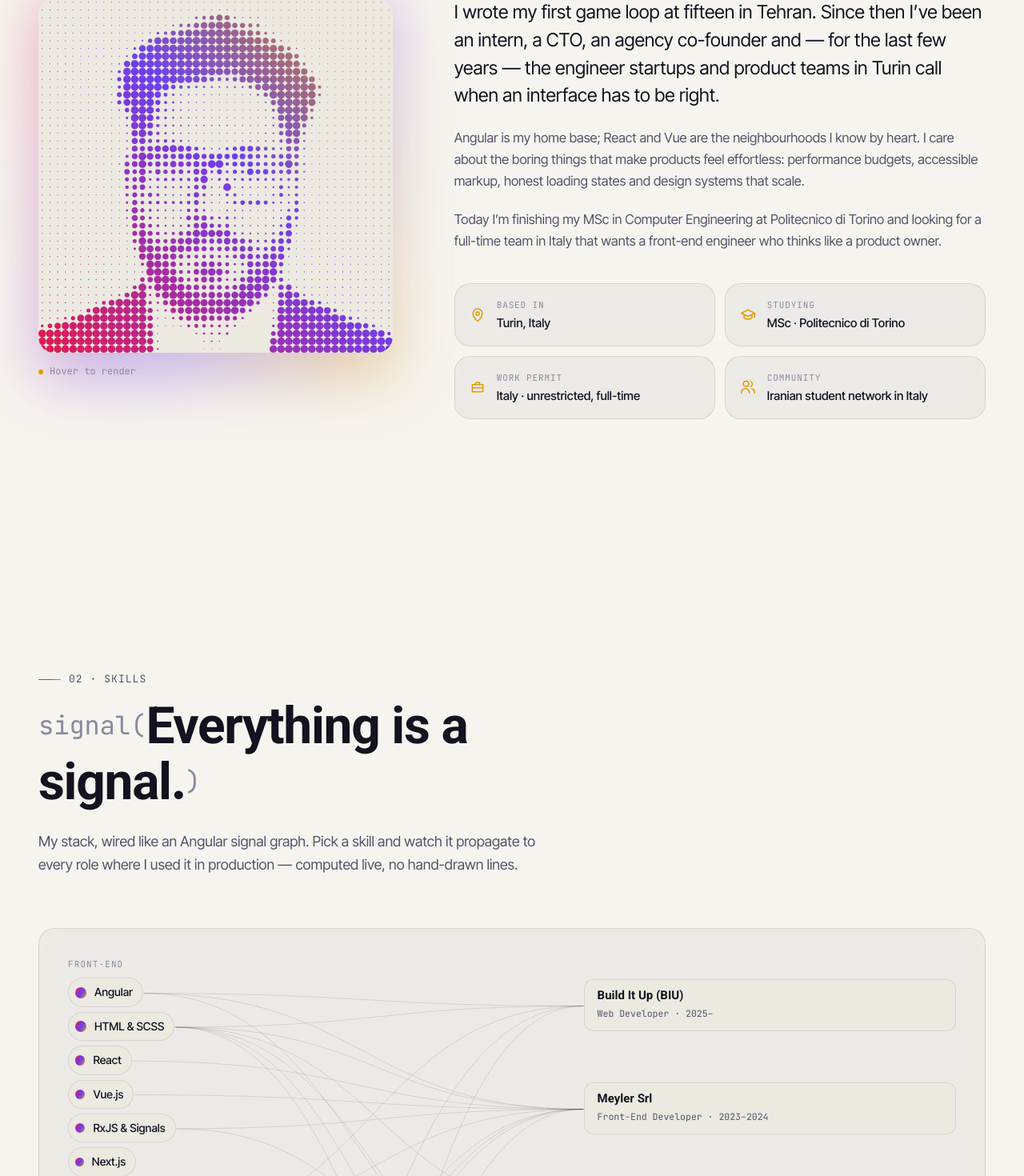
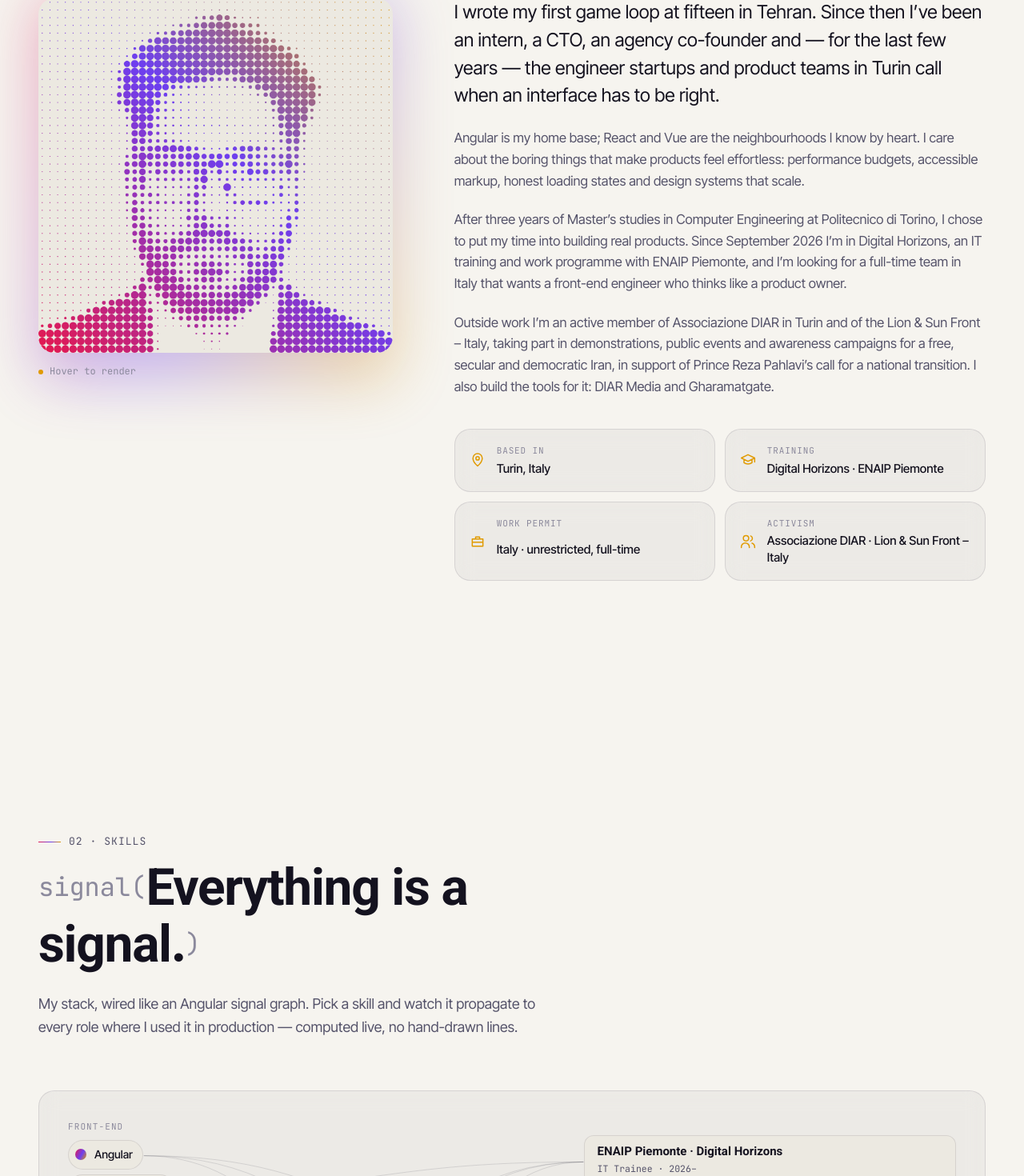
Before and after one commit to amirdirv/amir-iravani-portfolio, an Angular app: page / in a window 1280 px wide. Shown: the part 1261-2731 px from the top of the page at 80% size. Built offline with nearby package versions, Linux system fonts and the light colour scheme; a web font is replaced by a local one.

Commit message:
updated enaip

```diff
--- a/src/app/data/profile.ts
+++ b/src/app/data/profile.ts
@@ -70,6 +70,48 @@ export const SKILLS: readonly Skill[] = [
 
 /** Newest first. Dates and facts come from the Europass CV. */
 export const EXPERIENCES: readonly Experience[] = [
+  {
+    id: 'digital-horizons',
+    company: 'ENAIP Piemonte · Digital Horizons',
+    companyUrl:
+      'https://www.enaip.piemonte.it/mod/Notizie/page/coesione_sociale/dettaglioNotizia/DIGITAL-HORIZONS__18889__144.html',
+    branch: 'turin',
+    start: '2026-09',
+    role: {
+      en: 'IT Trainee',
+      it: 'Allievo IT',
+      fa: 'کارآموز فناوری اطلاعات',
+    },
+    kind: {
+      en: 'Training & work contract',
+      it: 'Formazione e contratto di lavoro',
+      fa: 'دورهٔ آموزشی و قرارداد کاری',
+    },
+    city: { en: 'Turin, Italy', it: 'Torino, Italia', fa: 'تورین، ایتالیا' },
+    summary: {
+      en: 'Selected for Digital Horizons, a European IT training and job-placement programme run by International Rescue Committee Italia with ENAIP Piemonte, Powercoders and Agenzia Piemonte Lavoro, funded by the Villum Foundation (European VET 2024).',
+      it: 'Selezionato per Digital Horizons, programma europeo di formazione IT e inserimento lavorativo promosso da International Rescue Committee Italia con ENAIP Piemonte, Powercoders e Agenzia Piemonte Lavoro, finanziato dalla Fondazione Villum (European VET 2024).',
+      fa: 'پذیرفته‌شده در Digital Horizons، برنامهٔ اروپایی آموزش فناوری اطلاعات و اشتغال که International Rescue Committee ایتالیا با همکاری ENAIP پیه‌مونته، Powercoders و آژانس کار پیه‌مونته اجرا می‌کند و بنیاد Villum (برنامهٔ European VET 2024) تأمین مالی آن را بر عهده دارد.',
+    },
+    highlights: {
+      en: [
+        'Full-time intensive course at ENAIP Turin (via del Ridotto): five hours a day, Monday to Friday, September 2026 – spring 2027.',
+        'IT skills shaped around what Piedmont’s tech companies hire for, taught with Powercoders’ industry-led method.',
+        'Leads into a paid placement with an IT company in Piedmont.',
+      ],
+      it: [
+        'Corso intensivo full-time presso ENAIP Torino (via del Ridotto): cinque ore al giorno, dal lunedì al venerdì, da settembre 2026 alla primavera 2027.',
+        'Competenze IT costruite su ciò che cercano le aziende tech piemontesi, con il metodo Powercoders guidato dalle aziende.',
+        'Prosegue con un tirocinio retribuito in un’azienda IT del Piemonte.',
+      ],
+      fa: [
+        'دورهٔ فشردهٔ تمام‌وقت در ENAIP تورین (خیابان دل ریدوتو): روزی پنج ساعت، دوشنبه تا جمعه، از سپتامبر ۲۰۲۶ تا بهار ۲۰۲۷.',
+        'مهارت‌های فناوری اطلاعات متناسب با نیاز شرکت‌های فناوری پیه‌مونته، با روش صنعت‌محور Powercoders.',
+        'ادامهٔ مسیر با کارآموزی حقوق‌دار در یک شرکت فناوری اطلاعات در پیه‌مونته.',
+      ],
+    },
+    stack: ['javascript', 'typescript', 'html-css', 'git'],
+  },
   {
     id: 'biu',
     company: 'Build It Up (BIU)',
@@ -347,12 +389,36 @@ export const PROJECTS: readonly Project[] = [
       fa: 'سکوی خبری مشارکتی با یک تحریریهٔ هوش مصنوعی که هرگز نمی‌خوابد.',
     },
     description: {
-      en: 'Persian-first, ten-language news site where readers submit, vote and discuss links while an autonomous agent drafts stories from 20 sources for human editors to approve from an installable PWA with push notifications. Built from zero: auth and roles, moderation, structured-data SEO, sitemaps and IndexNow.',
-      it: 'Sito di notizie in dieci lingue, con il persiano come lingua principale: i lettori propongono, votano e commentano link, mentre un agente autonomo scrive bozze da 20 fonti che gli editor approvano da una PWA installabile con notifiche push. Costruito da zero: autenticazione e ruoli, moderazione, SEO con dati strutturati, sitemap e IndexNow.',
-      fa: 'سایت خبری ده‌زبانه با محوریت فارسی؛ کاربران لینک ارسال می‌کنند، رأی می‌دهند و گفت‌وگو می‌کنند و یک عامل خودکار از ۲۰ منبع پیش‌نویس خبر می‌نویسد تا سردبیران از طریق یک PWA قابل‌نصب با اعلان پوش تأییدش کنند. ساخته‌شده از صفر: احراز هویت و نقش‌ها، مدیریت محتوا، سئو با دادهٔ ساختاریافته، سایت‌مپ و IndexNow.',
+      en: 'The news outlet of Associazione DIAR. Persian-first, ten-language news site where readers submit, vote and discuss links while an autonomous agent drafts stories from 20 sources for human editors to approve from an installable PWA with push notifications. Built from zero: auth and roles, moderation, structured-data SEO, sitemaps and IndexNow.',
+      it: 'La testata dell’Associazione DIAR. Sito di notizie in dieci lingue, con il persiano come lingua principale: i lettori propongono, votano e commentano link, mentre un agente autonomo scrive bozze da 20 fonti che gli editor approvano da una PWA installabile con notifiche push. Costruito da zero: autenticazione e ruoli, moderazione, SEO con dati strutturati, sitemap e IndexNow.',
+      fa: 'رسانهٔ خبری انجمن دیار. سایت خبری ده‌زبانه با محوریت فارسی؛ کاربران لینک ارسال می‌کنند، رأی می‌دهند و گفت‌وگو می‌کنند و یک عامل خودکار از ۲۰ منبع پیش‌نویس خبر می‌نویسد تا سردبیران از طریق یک PWA قابل‌نصب با اعلان پوش تأییدش کنند. ساخته‌شده از صفر: احراز هویت و نقش‌ها، مدیریت محتوا، سئو با دادهٔ ساختاریافته، سایت‌مپ و IndexNow.',
     },
     role: { en: 'Full-stack · solo', it: 'Full-stack · in autonomia', fa: 'فول‌استک · انفرادی' },
     stack: ['nextjs', 'react', 'typescript', 'node', 'sql'],
+  },
+  {
+    id: 'gharamatgate',
+    name: 'Gharamatgate',
+    year: '2025',
+    featured: true,
+    url: 'https://www.gharamatgate.com',
+    palette: ['#8B1E1E', '#C9A227'],
+    tagline: {
+      en: 'An open investigative archive of the Iran–US compensation cases.',
+      it: 'Un archivio investigativo aperto sui casi di risarcimento tra Iran e Stati Uniti.',
+      fa: 'آرشیو تحقیقی و آزاد پرونده‌های غرامت میان ایران و آمریکا.',
+    },
+    description: {
+      en: 'Persian-language research database that documents lawsuits, US court judgments and compensation payments involving the Islamic Republic — from the 1979 embassy hostage crisis and the Algiers Accords to today’s claims worth tens of billions of dollars. Searchable case files, topic categories and filters by person, year and organisation; independent and non-profit.',
+      it: 'Database di ricerca in persiano che documenta cause, sentenze dei tribunali statunitensi e risarcimenti che coinvolgono la Repubblica Islamica: dalla crisi degli ostaggi del 1979 e dagli Accordi di Algeri fino alle richieste odierne da decine di miliardi di dollari. Fascicoli consultabili, categorie tematiche e filtri per persona, anno e organizzazione; progetto indipendente e non-profit.',
+      fa: 'پایگاه دادهٔ پژوهشی فارسی که دعاوی، احکام دادگاه‌های آمریکا و پرداخت‌های غرامت مربوط به جمهوری اسلامی را مستند می‌کند؛ از گروگان‌گیری سفارت در ۱۹۷۹ و بیانیهٔ الجزایر تا ادعاهای امروزی به ارزش ده‌ها میلیارد دلار. پرونده‌های قابل جست‌وجو، دسته‌بندی موضوعی و فیلتر بر اساس فرد، سال و نهاد؛ مستقل و غیرانتفاعی.',
+    },
+    role: {
+      en: 'Site admin · developer · contributing writer',
+      it: 'Amministratore · sviluppatore · autore',
+      fa: 'مدیر سایت · برنامه‌نویس و توسعه‌دهنده · نویسنده',
+    },
+    stack: ['php', 'javascript', 'html-css', 'sql', 'ux'],
   },
   {
     id: 'tulero',
@@ -462,9 +528,9 @@ export const EDUCATION: readonly Education[] = [
   {
     id: 'polito',
     degree: {
-      en: 'MSc, Computer Engineering',
-      it: 'Laurea Magistrale in Ingegneria Informatica',
-      fa: 'کارشناسی ارشد مهندسی کامپیوتر',
+      en: 'Master’s studies in Computer Engineering',
+      it: 'Studi magistrali in Ingegneria Informatica',
+      fa: 'دورهٔ کارشناسی ارشد مهندسی کامپیوتر',
     },
     school: {
       en: 'Politecnico di Torino',
@@ -473,6 +539,7 @@ export const EDUCATION: readonly Education[] = [
     },
     city: { en: 'Turin, Italy', it: 'Torino, Italia', fa: 'تورین، ایتالیا' },
     start: '2022-09',
+    end: '2025-07',
     url: 'https://www.polito.it',
   },
   {
--- a/src/app/data/ui.ts
+++ b/src/app/data/ui.ts
@@ -13,9 +13,9 @@ export const UI = {
       fa: 'امیر ایروانی — مهندس فرانت‌اند (Angular) در تورین',
     },
     description: {
-      en: 'Front-end engineer with 10+ years of experience in Angular, React and Vue. MSc student at Politecnico di Torino, available full-time in Italy.',
-      it: 'Front-end engineer con oltre 10 anni di esperienza in Angular, React e Vue. Studente magistrale al Politecnico di Torino, disponibile full-time in Italia.',
-      fa: 'مهندس فرانت‌اند با بیش از ۱۰ سال تجربه در Angular، React و Vue. دانشجوی ارشد پلی‌تکنیک تورین، آمادهٔ همکاری تمام‌وقت در ایتالیا.',
+      en: 'Front-end engineer with 10+ years of experience in Angular, React and Vue, based in Turin. Digital Horizons IT programme at ENAIP Piemonte, available full-time in Italy.',
+      it: 'Front-end engineer con oltre 10 anni di esperienza in Angular, React e Vue, a Torino. Programma IT Digital Horizons presso ENAIP Piemonte, disponibile full-time in Italia.',
+      fa: 'مهندس فرانت‌اند با بیش از ۱۰ سال تجربه در Angular، React و Vue در تورین. برنامهٔ فناوری اطلاعات Digital Horizons در ENAIP پیه‌مونته، آمادهٔ همکاری تمام‌وقت در ایتالیا.',
     },
   },
   common: {
@@ -104,25 +104,28 @@ export const UI = {
       en: [
         'I wrote my first game loop at fifteen in Tehran. Since then I’ve been an intern, a CTO, an agency co-founder and — for the last few years — the engineer startups and product teams in Turin call when an interface has to be right.',
         'Angular is my home base; React and Vue are the neighbourhoods I know by heart. I care about the boring things that make products feel effortless: performance budgets, accessible markup, honest loading states and design systems that scale.',
-        'Today I’m finishing my MSc in Computer Engineering at Politecnico di Torino and looking for a full-time team in Italy that wants a front-end engineer who thinks like a product owner.',
+        'After three years of Master’s studies in Computer Engineering at Politecnico di Torino, I chose to put my time into building real products. Since September 2026 I’m in Digital Horizons, an IT training and work programme with ENAIP Piemonte, and I’m looking for a full-time team in Italy that wants a front-end engineer who thinks like a product owner.',
+        'Outside work I’m an active member of Associazione DIAR in Turin and of the Lion & Sun Front – Italy, taking part in demonstrations, public events and awareness campaigns for a free, secular and democratic Iran, in support of Prince Reza Pahlavi’s call for a national transition. I also build the tools for it: DIAR Media and Gharamatgate.',
       ],
       it: [
         'Ho scritto il mio primo game loop a quindici anni a Teheran. Da allora sono stato stagista, CTO, co-fondatore di un’agenzia e, negli ultimi anni, l’ingegnere che startup e team di prodotto a Torino chiamano quando un’interfaccia deve essere perfetta.',
         'Angular è la mia casa; React e Vue sono quartieri che conosco a memoria. Curo le cose noiose che rendono un prodotto naturale: performance budget, markup accessibile, stati di caricamento onesti e design system che scalano.',
-        'Oggi sto completando la Laurea Magistrale in Ingegneria Informatica al Politecnico di Torino e cerco un team full-time in Italia che voglia un front-end engineer che ragiona come un product owner.',
+        'Dopo tre anni di studi magistrali in Ingegneria Informatica al Politecnico di Torino, ho scelto di investire il mio tempo nella costruzione di prodotti reali. Da settembre 2026 frequento Digital Horizons, programma di formazione e lavoro IT con ENAIP Piemonte, e cerco un team full-time in Italia che voglia un front-end engineer che ragiona come un product owner.',
+        'Fuori dal lavoro sono membro attivo dell’Associazione DIAR di Torino e del Fronte del Leone e del Sole – Italia: partecipo a manifestazioni, eventi pubblici e campagne di sensibilizzazione per un Iran libero, laico e democratico, a sostegno dell’appello del Principe Reza Pahlavi per una transizione nazionale. E costruisco gli strumenti: DIAR Media e Gharamatgate.',
       ],
       fa: [
         'اولین حلقهٔ بازی‌ام را در پانزده‌سالگی در تهران نوشتم. از آن زمان کارآموز، مدیر فنی، هم‌بنیان‌گذار آژانس و در چند سال اخیر مهندسی بوده‌ام که استارتاپ‌ها و تیم‌های محصول در تورین وقتی رابط کاربری باید بی‌نقص باشد سراغش می‌آیند.',
         'Angular خانهٔ من است؛ React و Vue محله‌هایی‌اند که از بَرم. به چیزهای به‌ظاهر کسل‌کننده‌ای اهمیت می‌دهم که محصول را روان می‌کنند: بودجهٔ کارایی، نشانه‌گذاری دسترس‌پذیر، وضعیت‌های بارگذاری صادقانه و دیزاین‌سیستم‌هایی که مقیاس‌پذیرند.',
-        'اکنون در حال اتمام کارشناسی ارشد مهندسی کامپیوتر در پلی‌تکنیک تورین هستم و به دنبال تیمی تمام‌وقت در ایتالیا که مهندس فرانت‌اندی با نگاه مالک محصول بخواهد.',
+        'پس از سه سال تحصیل در دورهٔ کارشناسی ارشد مهندسی کامپیوتر در پلی‌تکنیک تورین، تصمیم گرفتم وقتم را صرف ساختن محصولات واقعی کنم. از سپتامبر ۲۰۲۶ در Digital Horizons، برنامهٔ آموزش و کار فناوری اطلاعات با ENAIP پیه‌مونته هستم و به دنبال تیمی تمام‌وقت در ایتالیا که مهندس فرانت‌اندی با نگاه مالک محصول بخواهد.',
+        'بیرون از کار، عضو فعال انجمن دیار در تورین و جبههٔ شیر و خورشید ایتالیا هستم و در تظاهرات، رویدادهای عمومی و کارزارهای آگاهی‌بخشی برای ایرانی آزاد، سکولار و دموکراتیک، در حمایت از فراخوان شاهزاده رضا پهلوی برای گذار ملی، شرکت می‌کنم. ابزارهایش را هم می‌سازم: دیار مدیا و غرامت‌گیت.',
       ],
     } satisfies LocalizedList,
     factBased: { en: 'Based in', it: 'Base', fa: 'محل زندگی' },
-    factStudy: { en: 'Studying', it: 'Studio', fa: 'تحصیل' },
+    factStudy: { en: 'Training', it: 'Formazione', fa: 'آموزش' },
     factStudyValue: {
-      en: 'MSc · Politecnico di Torino',
-      it: 'LM · Politecnico di Torino',
-      fa: 'ارشد · پلی‌تکنیک تورین',
+      en: 'Digital Horizons · ENAIP Piemonte',
+      it: 'Digital Horizons · ENAIP Piemonte',
+      fa: 'Digital Horizons · ENAIP پیه‌مونته',
     },
     factWork: { en: 'Work permit', it: 'Permesso di lavoro', fa: 'مجوز کار' },
     factWorkValue: {
@@ -130,11 +133,11 @@ export const UI = {
       it: 'Italia · senza restrizioni, full-time',
       fa: 'ایتالیا · بدون محدودیت، تمام‌وقت',
     },
-    factCommunity: { en: 'Community', it: 'Comunità', fa: 'جامعه' },
+    factCommunity: { en: 'Activism', it: 'Attivismo', fa: 'فعالیت سیاسی' },
     factCommunityValue: {
-      en: 'Iranian student network in Italy',
-      it: 'Rete degli studenti iraniani in Italia',
-      fa: 'شبکهٔ دانشجویان ایرانی در ایتالیا',
+      en: 'Associazione DIAR · Lion & Sun Front – Italy',
+      it: 'Associazione DIAR · Fronte del Leone e del Sole – Italia',
+      fa: 'انجمن دیار · جبههٔ شیر و خورشید ایتالیا',
     },
     portraitHint: {
       en: 'Hover to render',
@@ -203,12 +206,12 @@ export const UI = {
       fa: 'git log --graph --career',
     },
     lead: {
-      en: 'Thirteen years as a commit history. Two branches — Tehran and Turin — merged in 2022 when I moved to Italy for my master’s.',
-      it: 'Tredici anni come cronologia di commit. Due branch — Teheran e Torino — unite nel 2022 quando mi sono trasferito in Italia per la magistrale.',
-      fa: 'سیزده سال در قالب تاریخچهٔ کامیت. دو شاخه — تهران و تورین — که در ۲۰۲۲ با مهاجرتم به ایتالیا برای ارشد ادغام شدند.',
+      en: 'Thirteen years as a commit history. Two branches — Tehran and Turin — merged in 2022 when I moved to Italy for Politecnico di Torino.',
+      it: 'Tredici anni come cronologia di commit. Due branch — Teheran e Torino — unite nel 2022 quando mi sono trasferito in Italia per il Politecnico di Torino.',
+      fa: 'سیزده سال در قالب تاریخچهٔ کامیت. دو شاخه — تهران و تورین — که در ۲۰۲۲ با مهاجرتم به ایتالیا برای پلی‌تکنیک تورین ادغام شدند.',
     },
     merge: {
-      en: 'Merge branch “tehran” into “turin” — relocated to Italy for an MSc at Politecnico di Torino',
+      en: 'Merge branch “tehran” into “turin” — relocated to Italy for Master’s studies at Politecnico di Torino',
       it: 'Merge del branch “tehran” in “turin” — trasferimento in Italia per la magistrale al Politecnico di Torino',
       fa: 'ادغام شاخهٔ «tehran» در «turin» — مهاجرت به ایتالیا برای ارشد در پلی‌تکنیک تورین',
     },
--- a/src/app/layout/footer.ts
+++ b/src/app/layout/footer.ts
@@ -14,7 +14,7 @@ import { Logo } from '../shared/logo';
       <div class="footer__brand">
         <app-logo [size]="44" [tile]="true" />
         <div>
-          <p class="footer__name">Amir Mohammad Iravani</p>
+          <p class="footer__name" translate="no">Amir Mohammad Iravani</p>
           <p class="footer__built">{{ ui.built }}</p>
         </div>
       </div>
--- a/src/app/layout/nav.html
+++ b/src/app/layout/nav.html
@@ -7,7 +7,7 @@
 <nav class="bar container" [attr.aria-label]="i18n.ui().common.menu">
   <a class="brand" href="#top" (click)="go('top', $event)">
     <app-logo [size]="34" [animated]="true" />
-    <span class="brand__name">Amir&nbsp;Iravani</span>
+    <span class="brand__name" translate="no">Amir&nbsp;Iravani</span>
   </a>
 
   <ul class="links" id="nav-links">
--- a/src/app/layout/terminal/shell.ts
+++ b/src/app/layout/terminal/shell.ts
@@ -113,7 +113,11 @@ export function runShell(input: string, ctx: Context): ShellResult {
           out('# about.md', 'accent'),
           out('Started with game loops at 15 in Tehran → intern → CTO → agency co-founder'),
           out('→ sole front-end engineer of a B2B marketplace in Turin → startup MVPs at BIU.'),
-          out('MSc Computer Engineering @ Politecnico di Torino. Italian work permit, full-time.'),
+          out('Master’s studies in Computer Engineering @ Politecnico di Torino (2022–25).'),
+          out(
+            'Now: Digital Horizons IT programme @ ENAIP Piemonte. Italian work permit, full-time.',
+          ),
+          out('Activism: Associazione DIAR · Lion & Sun Front – Italy.'),
         ],
       };
 
--- a/src/app/sections/hero/hero.html
+++ b/src/app/sections/hero/hero.html
@@ -9,7 +9,7 @@
 
     <h1 class="hero__title" id="hero-title">
       <span class="hero__hello">{{ ui.hello }}</span>
-      <span class="hero__name">
+      <span class="hero__name" translate="no">
         <span class="word">
           @for (ch of letters().first; track $index) {
             <span class="ch" [style.--i]="$index">{{ ch }}</span>
```
Also changed, not shown: src/index.html (+6 -25 lines), 1 other file (tests, documents, lock files or other folders).
